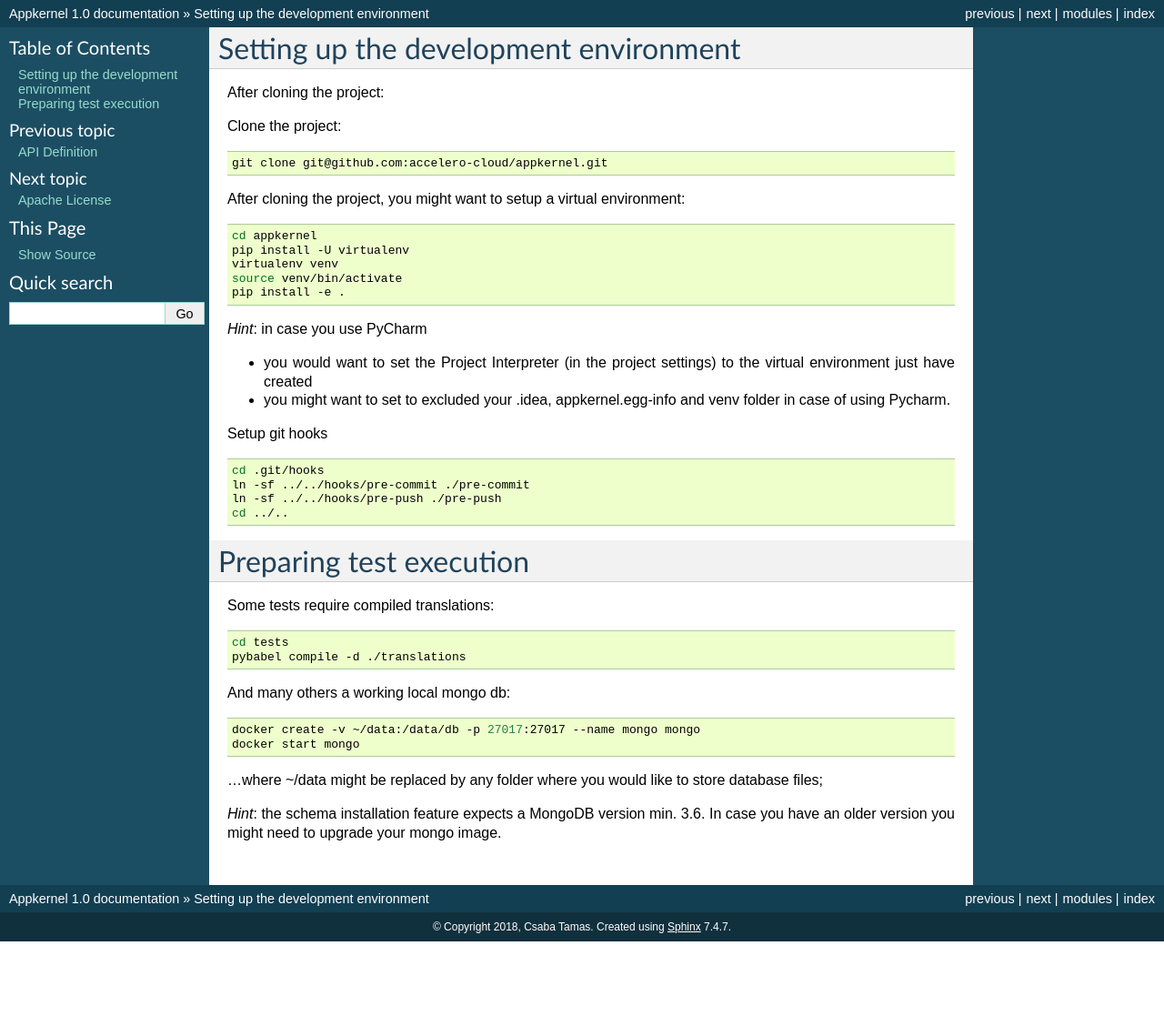
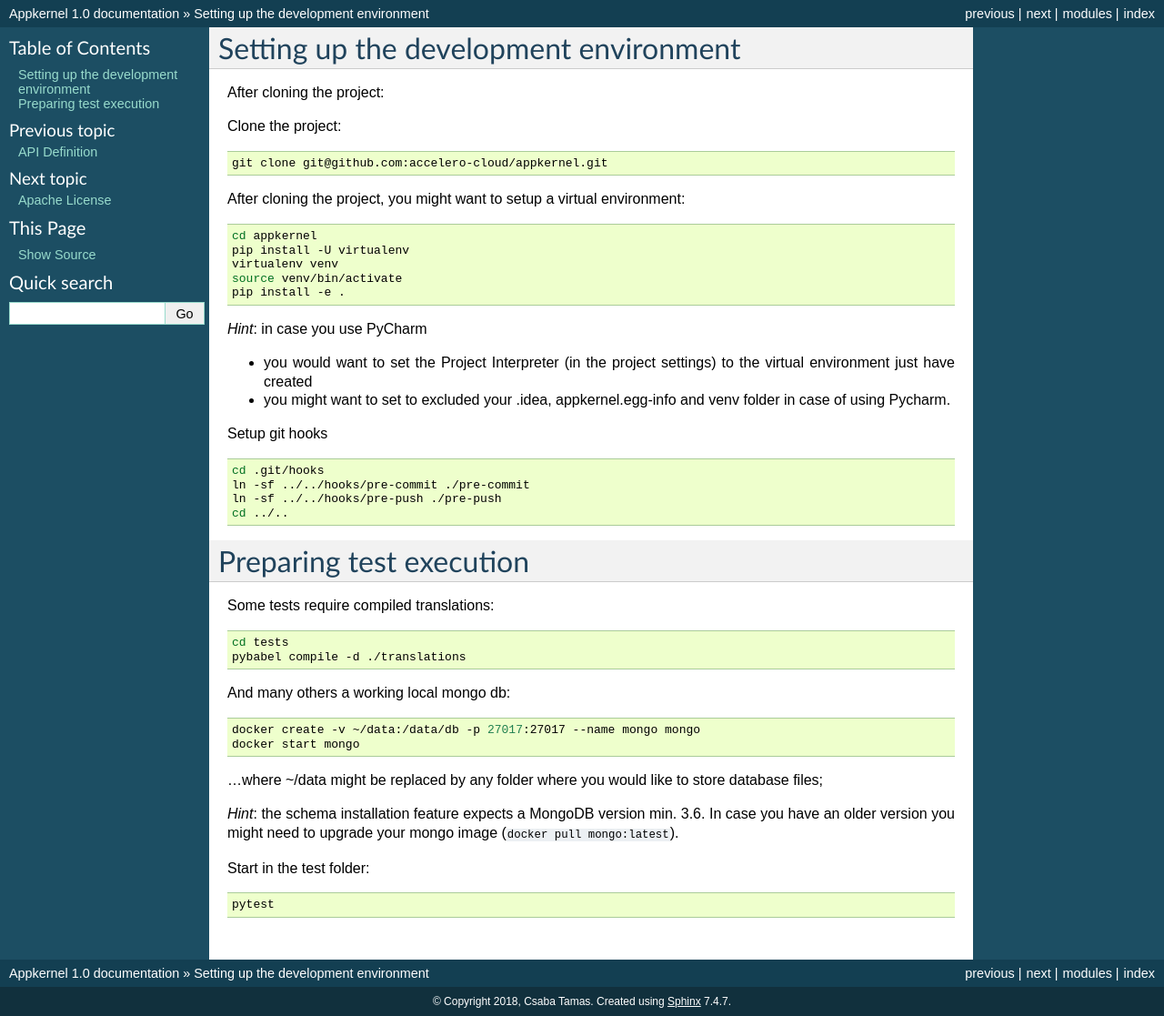
Before and after one commit to accelero-cloud/appkernel, a Sphinx documentation site: the page built from docs/contributors.md, in a window 1280 px wide. Shown: the whole page at 91% size. Built offline with Sphinx 7.4.7, drawn with Linux system fonts in a browser that asks for light colours; before the commit the page ends 1035 px from its top, so only the background shows below that.

Commit message:
added documentation

````diff
--- a/docs/contributors.md
+++ b/docs/contributors.md
@@ -49,4 +49,9 @@ And many others a working local mongo db:
 database files;
 
 *Hint*: the schema installation feature expects a MongoDB version min. 3.6.
- In case you have an older version you might need to upgrade your mongo image.
+ In case you have an older version you might need to upgrade your mongo image (`docker pull mongo:latest`).
+
+Start in the test folder:
+```bash
+pytest
+```
````
